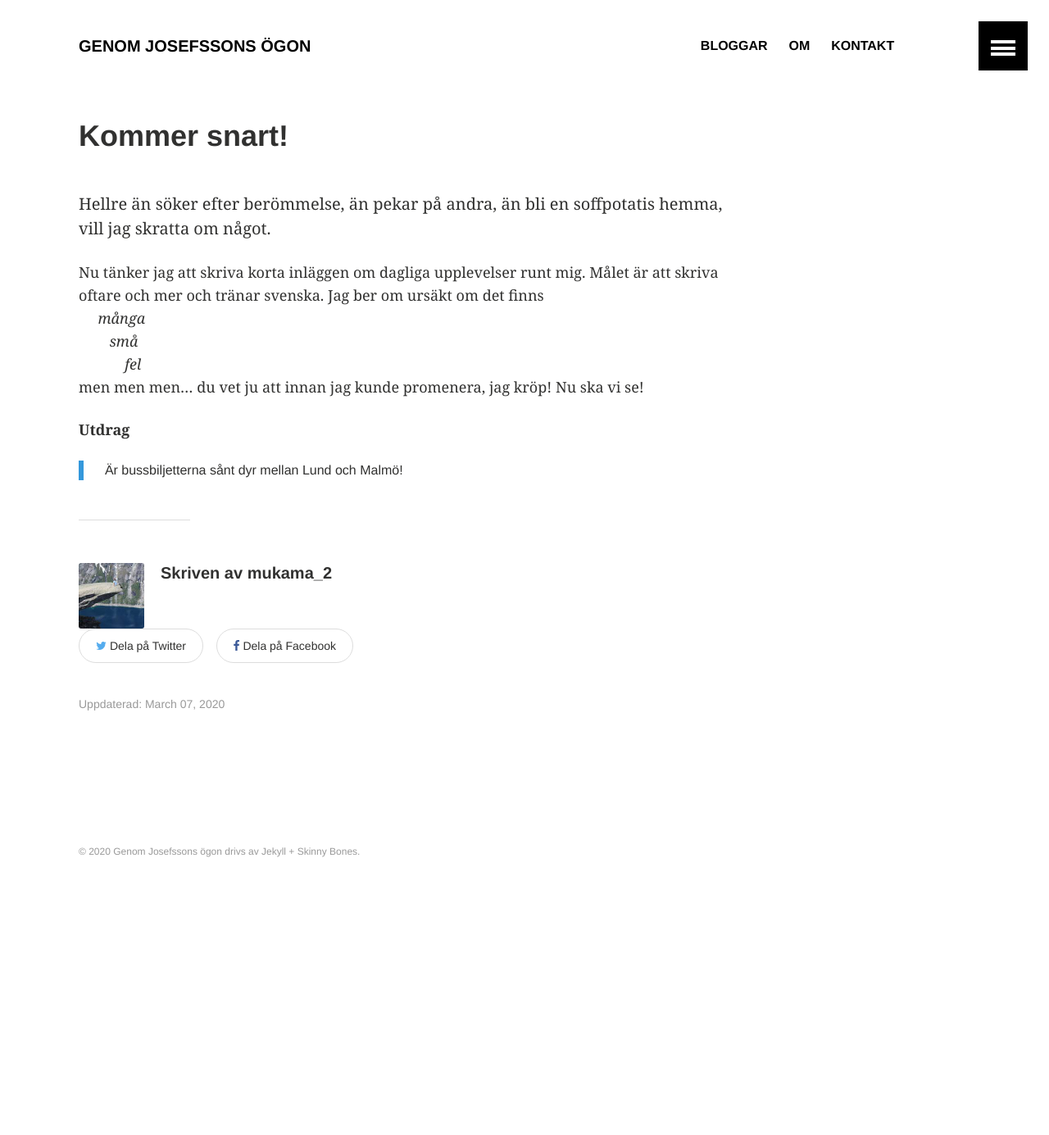
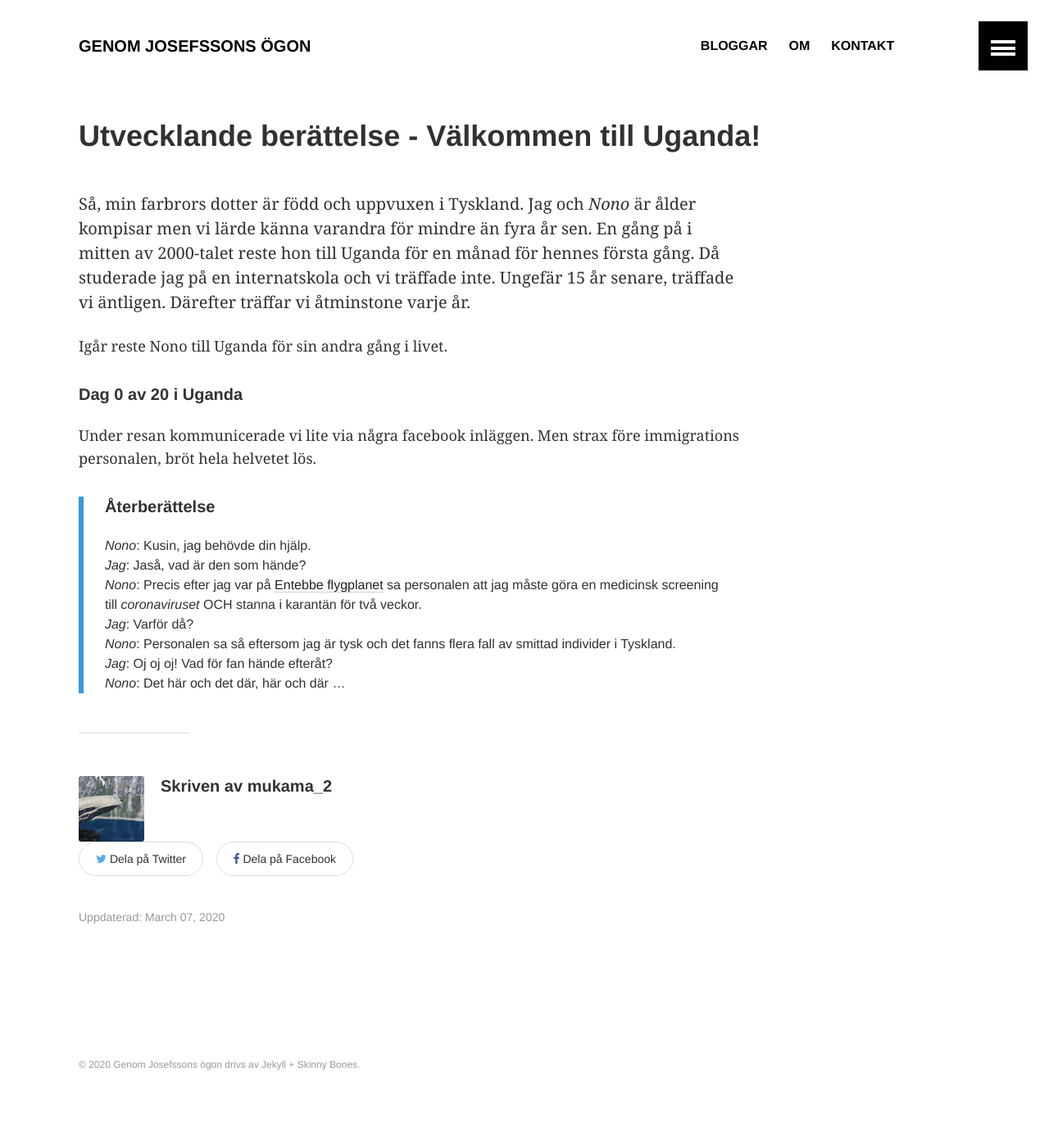
Before and after one commit to MukamaTwo/MukamaTwo.github.io, a Jekyll site: the page built from _posts/2020-03-07-kommer-snart.md, in a window 1280 px wide. Shown: the whole page at 82% size. Built offline with Jekyll 4.4.1, drawn with Linux system fonts in a browser that asks for light colours; before the commit the page ends 1125 px from its top, so only the background shows below that.

Commit message:
Developing story..

```diff
--- a/_posts/2020-03-07-kommer-snart.md
+++ b/_posts/2020-03-07-kommer-snart.md
@@ -1,21 +1,29 @@
 ---
 layout: article
-title: "Kommer snart!"
+title: "Utvecklande berättelse - Välkommen till Uganda!"
 published: true
-tags: [skratt, skoj, rolig, hakuna, matata]
+tags: [skratt, skoj, rolig, Uganda, matata]
 image:
   feature:
   teaser: clipartLaughTeaser.png
   credit: www.clipartkey.com
 ---
 
-Hellre än söker efter berömmelse, än pekar på andra, än bli en soffpotatis hemma, vill jag skratta om något.
+Så, min farbrors dotter är född och uppvuxen i Tyskland. Jag och *Nono* är ålder kompisar men vi lärde känna varandra för mindre än fyra år sen. En gång på i mitten av 2000-talet reste hon till Uganda för en månad för hennes första gång. Då studerade jag på en internatskola och vi träffade inte. Ungefär 15 år senare, träffade vi äntligen. Därefter träffar vi åtminstone varje år.
 
-Nu tänker jag att skriva korta inläggen om dagliga upplevelser runt mig. Målet är att skriva oftare och mer och tränar svenska. Jag ber om ursäkt om det finns <br>
-&nbsp;&nbsp;&nbsp;&nbsp; *många <br>
-&nbsp;&nbsp;&nbsp;&nbsp;&nbsp;&nbsp;&nbsp;&nbsp;små <br>
-&nbsp;&nbsp;&nbsp;&nbsp;&nbsp;&nbsp;&nbsp;&nbsp;&nbsp;&nbsp;&nbsp;&nbsp;fel* <br>
-men men men... du vet ju att innan jag kunde promenera, jag kröp! Nu ska vi se!
+Igår reste Nono till Uganda för sin andra gång i livet.
 
-**Utdrag**
-> Är bussbiljetterna sånt dyr mellan Lund och Malmö!
+##### Dag 0 av 20 i Uganda
+
+Under resan kommunicerade vi lite via några facebook inläggen.
+Men strax före immigrations personalen, bröt hela helvetet lös.
+
+> ##### Återberättelse
+>
+> *Nono*: Kusin, jag behövde din hjälp. <br>
+> *Jag*: Jaså, vad är den som hände? <br>
+> *Nono*: Precis efter jag var på [Entebbe flygplanet](https://en.wikipedia.org/wiki/Entebbe_International_Airport){:target="_blank"} sa personalen att jag måste göra en medicinsk screening till *coronaviruset* OCH stanna i karantän för två veckor. <br>
+> *Jag*: Varför då? <br>
+> *Nono*: Personalen sa så eftersom jag är tysk och det fanns flera fall av smittad individer i Tyskland. <br>
+> *Jag*: Oj oj oj! Vad för fan hände efteråt? <br>
+> *Nono*: Det här och det där, här och där ...
```
